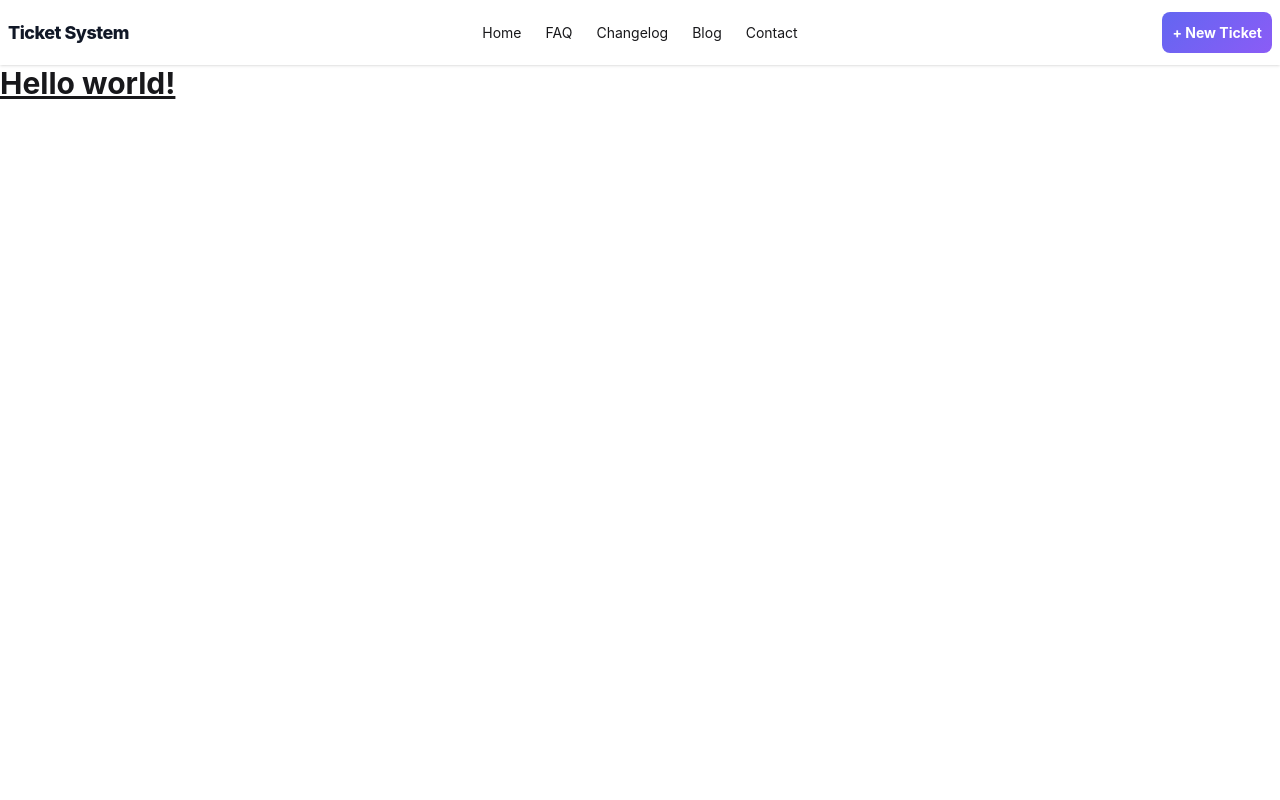
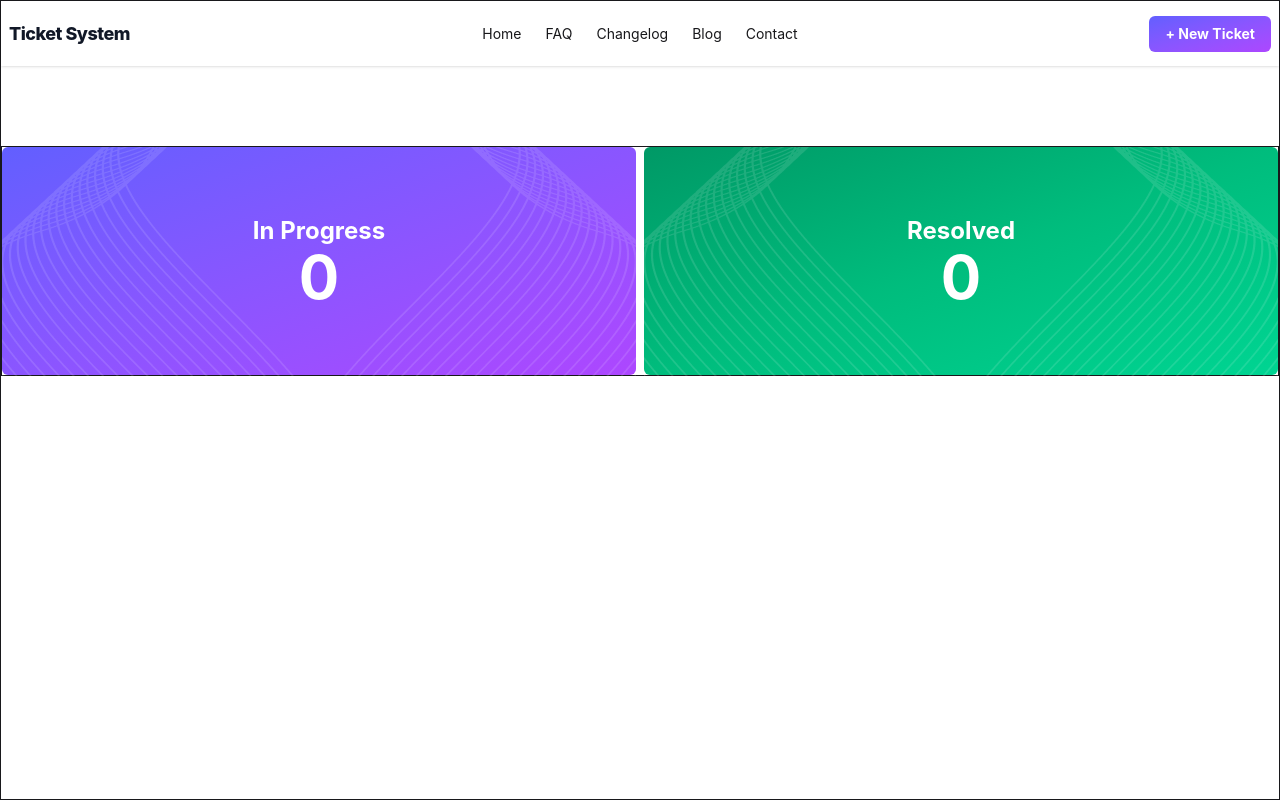
Before and after one commit to syedbayzid82849/TicketSystem, a React (Vite) app: page / in a window 1280 px wide. Built offline with nearby package versions, Linux system fonts and the light colour scheme.

Commit message:
Count In-Progress Resolvd banner added

```diff
--- /dev/null
+++ b/public/tickets.json
@@ -0,0 +1,14 @@
+[
+    { "id": "1001", "title": "Login Issues - Can't Access Account", "description": "Customer is unable to log in to their account. They've tried resetting their password multiple times but still can't get in.", "customer": "John Smith", "priority": "HIGH", "status": "Open", "createdAt": "1/15/2024" },
+    { "id": "1002", "title": "Payment Failed - Card Declined", "description": "Customer attempted to pay using Visa ending 1234 but the payment keeps failing despite sufficient balance.", "customer": "Sarah Johnson", "priority": "HIGH", "status": "Open", "createdAt": "1/16/2024" },
+    { "id": "1003", "title": "Unable to Download Invoice", "description": "Customer cannot download their January invoice from the billing section. The download button is unresponsive.", "customer": "Michael Brown", "priority": "MEDIUM", "status": "In-Progress", "createdAt": "1/17/2024" },
+    { "id": "1004", "title": "Incorrect Billing Address", "description": "Customer's billing address shows a different city. They updated it but it still displays the old one.", "customer": "Emily Davis", "priority": "LOW", "status": "Open", "createdAt": "1/18/2024" },
+    { "id": "1005", "title": "App Crash on Launch", "description": "Customer reports that the mobile app crashes immediately upon opening on Android 13.", "customer": "David Wilson", "priority": "HIGH", "status": "Open", "createdAt": "1/19/2024" },
+    { "id": "1006", "title": "Refund Not Processed", "description": "Customer requested a refund two weeks ago but has not received the amount yet.", "customer": "Sophia Taylor", "priority": "MEDIUM", "status": "In-Progress", "createdAt": "1/20/2024" },
+    { "id": "1007", "title": "Two-Factor Authentication Issue", "description": "Customer is not receiving 2FA codes on their registered phone number.", "customer": "James Anderson", "priority": "HIGH", "status": "Open", "createdAt": "1/21/2024" },
+    { "id": "1008", "title": "Unable to Update Profile Picture", "description": "Customer tries to upload a new profile picture but gets 'Upload failed' error.", "customer": "Olivia Martinez", "priority": "LOW", "status": "Open", "createdAt": "1/22/2024" },
+    { "id": "1009", "title": "Subscription Auto-Renewal", "description": "Customer wants to enable auto-renewal for their subscription but the toggle is disabled.", "customer": "Liam Thomas", "priority": "MEDIUM", "status": "In-Progress", "createdAt": "1/17/2024" },
+    { "id": "1010", "title": "Missing Order Confirmation Email", "description": "Customer placed an order but didn't receive a confirmation email even though payment succeeded.", "customer": "Isabella Garcia", "priority": "MEDIUM", "status": "Open", "createdAt": "1/24/2024" },
+    { "id": "1011", "title": "Account Locked After Multiple Attempts", "description": "Customer's account got locked after entering wrong password 3 times and they need it unlocked.", "customer": "Noah Lee", "priority": "HIGH", "status": "Open", "createdAt": "1/25/2024" },
+    { "id": "1012", "title": "Discount Code Not Working", "description": "Customer is trying to apply a promo code SAVE20 at checkout but it keeps saying invalid.", "customer": "Emma White", "priority": "LOW", "status": "Open", "createdAt": "1/26/2024" }
+]
--- a/src/App.jsx
+++ b/src/App.jsx
@@ -1,15 +1,14 @@
 import './App.css'
+import CountInProgress from './Components/CountInProgress'
 import Navbar from './Components/Navbar'
 
 function App() {
 
   return (
-    <>
-    <Navbar />
-      <h1 class="text-3xl font-bold underline">
-        Hello world!
-      </h1>
-    </>
+    <div className=' border h-screen'>
+      <Navbar />
+      <CountInProgress />
+    </div>
   )
 }
 
--- /dev/null
+++ b/src/Components/CountInProgress.jsx
@@ -0,0 +1,50 @@
+
+function CountInProgress() {
+  return (
+    <section className="container mx-auto m-20 flex justify-c gap-2 border">
+      <div
+        className="relative flex-1 bg-gradient-to-br from-indigo-500 to-purple-500 text-white rounded-md font-bold text-sm cursor-pointer"
+      >
+        {/* left image */}
+        <img
+          src="/src/assets/vector1.png"
+          alt="decorative circle"
+          className="absolute"
+        />
+        {/* right image */}
+        <img
+          src="/src/assets/vector1.png"
+          alt="decorative circle"
+          className="absolute right-0 scale-x-[-1]"
+        />
+        <div className="mx-10 my-17">
+          <h3 className="text-2xl flex justify-center">In Progress</h3>
+          <h1 className="text-6xl flex justify-center ">0</h1>
+
+        </div>
+      </div>
+      <div
+        className="relative flex-1 bg-gradient-to-br from-emerald-600 via-emerald-500 to-emerald-400 text-white rounded-md font-bold text-sm cursor-pointer"
+      >
+        {/* left image */}
+        <img
+          src="/src/assets/vector1.png"
+          alt="decorative circle"
+          className="absolute"
+        />
+        {/* right image */}
+        <img
+          src="/src/assets/vector1.png"
+          alt="decorative circle"
+          className="absolute right-0 scale-x-[-1]"
+        />
+        <div className="mx-10 my-17">
+          <h3 className="text-2xl flex justify-center">Resolved</h3>
+          <h1 className="text-6xl flex justify-center ">0</h1>
+
+        </div>
+      </div>
+    </section>
+  )
+}
+export default CountInProgress;
--- a/src/Components/Navbar.jsx
+++ b/src/Components/Navbar.jsx
@@ -40,16 +40,7 @@ const Navbar = () => {
             <div className="navbar-end">
                 <button
                     onClick={onNewTicket}
-                    style={{
-                        background: "linear-gradient(135deg, #6366f1, #8b5cf6)",
-                        color: "#fff",
-                        border: "none",
-                        borderRadius: 8,
-                        padding: "10px",
-                        fontWeight: 700,
-                        fontSize: 14,
-                        cursor: "pointer",
-                    }}
+                    className="bg-gradient-to-br from-indigo-500 to-purple-500 text-white rounded-md px-4 py-2 font-bold text-sm cursor-pointer"
                 >
                     + New Ticket
                 </button>
--- a/src/data/tickets.js
+++ /dev/null
@@ -1,14 +0,0 @@
-[
-    { id: "1001", title: "Login Issues - Can't Access Account", description: "Customer is unable to log in to their account. They've tried resetting their password multiple times but still can't get in.", customer: "John Smith", priority: "HIGH", status: "Open", createdAt: "1/15/2024" },
-    { id: "1002", title: "Payment Failed - Card Declined", description: "Customer attempted to pay using Visa ending 1234 but the payment keeps failing despite sufficient balance.", customer: "Sarah Johnson", priority: "HIGH", status: "Open", createdAt: "1/16/2024" },
-    { id: "1003", title: "Unable to Download Invoice", description: "Customer cannot download their January invoice from the billing section. The download button is unresponsive.", customer: "Michael Brown", priority: "MEDIUM", status: "In-Progress", createdAt: "1/17/2024" },
-    { id: "1004", title: "Incorrect Billing Address", description: "Customer's billing address shows a different city. They updated it but it still displays the old one.", customer: "Emily Davis", priority: "LOW", status: "Open", createdAt: "1/18/2024" },
-    { id: "1005", title: "App Crash on Launch", description: "Customer reports that the mobile app crashes immediately upon opening on Android 13.", customer: "David Wilson", priority: "HIGH", status: "Open", createdAt: "1/19/2024" },
-    { id: "1006", title: "Refund Not Processed", description: "Customer requested a refund two weeks ago but has not received the amount yet.", customer: "Sophia Taylor", priority: "MEDIUM", status: "In-Progress", createdAt: "1/20/2024" },
-    { id: "1007", title: "Two-Factor Authentication Issue", description: "Customer is not receiving 2FA codes on their registered phone number.", customer: "James Anderson", priority: "HIGH", status: "Open", createdAt: "1/21/2024" },
-    { id: "1008", title: "Unable to Update Profile Picture", description: "Customer tries to upload a new profile picture but gets 'Upload failed' error.", customer: "Olivia Martinez", priority: "LOW", status: "Open", createdAt: "1/22/2024" },
-    { id: "1009", title: "Subscription Auto-Renewal", description: "Customer wants to enable auto-renewal for their subscription but the toggle is disabled.", customer: "Liam Thomas", priority: "MEDIUM", status: "In-Progress", createdAt: "1/17/2024" },
-    { id: "1010", title: "Missing Order Confirmation Email", description: "Customer placed an order but didn't receive a confirmation email even though payment succeeded.", customer: "Isabella Garcia", priority: "MEDIUM", status: "Open", createdAt: "1/24/2024" },
-    { id: "1011", title: "Account Locked After Multiple Attempts", description: "Customer's account got locked after entering wrong password 3 times and they need it unlocked.", customer: "Noah Lee", priority: "HIGH", status: "Open", createdAt: "1/25/2024" },
-    { id: "1012", title: "Discount Code Not Working", description: "Customer is trying to apply a promo code SAVE20 at checkout but it keeps saying invalid.", customer: "Emma White", priority: "LOW", status: "Open", createdAt: "1/26/2024" },
-]
```
Also changed, not shown: src/assets/vector1.png (added), src/assets/vector2.png (added).
